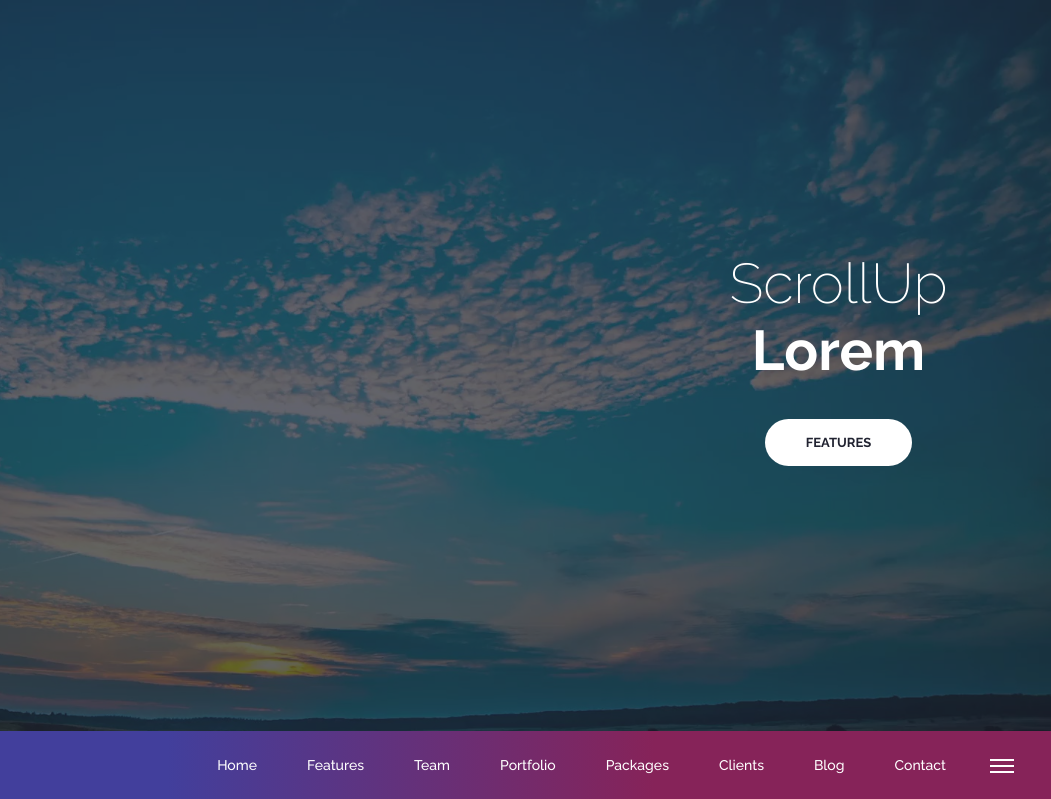
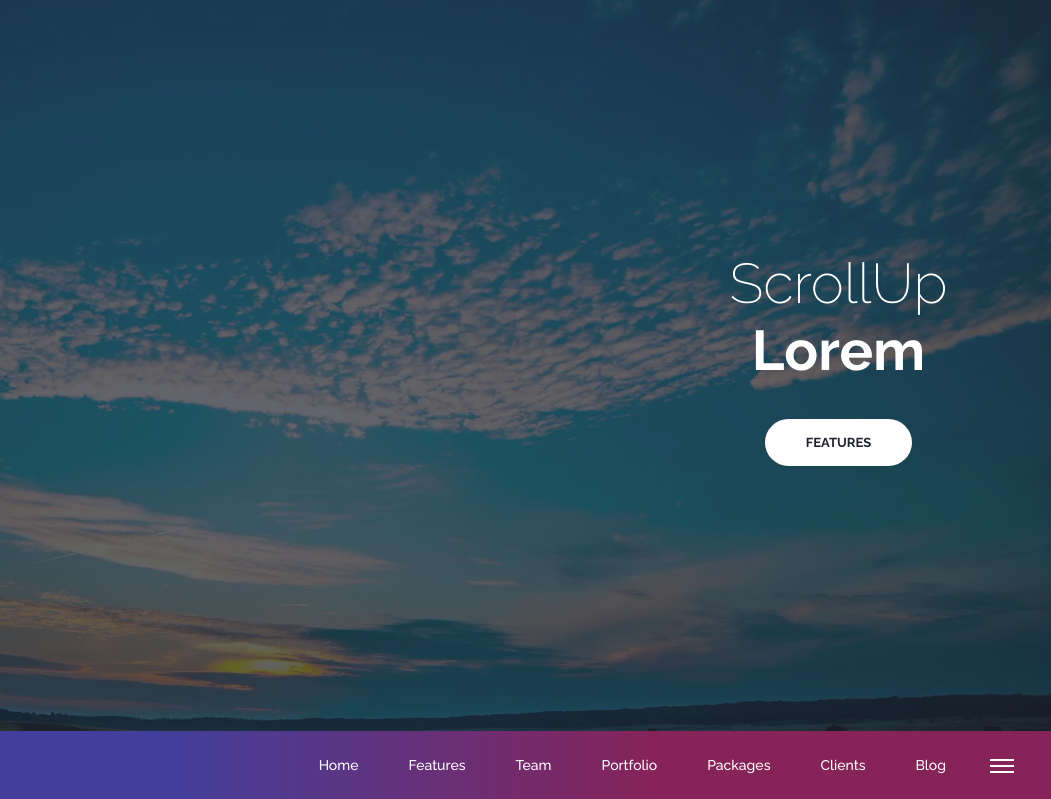
Before and after one commit to ArdaIsiktas/scrollups, a website: page public/index.html in a window 1280 px wide. Shown: the top 799 px of the page, 229-1280 px from the left. Drawn offline with nearby package versions, Linux system fonts and the light colour scheme; some packages are replaced by stand-ins of ours.

Commit message:
Menü kısmından contacatı kaldırdım

```diff
--- a/public/index.html
+++ b/public/index.html
@@ -73,9 +73,6 @@
                   </li>
                   <li class="nav-item">
                      <a class="nav-link pagescroll" href="#our-blog">Blog</a>
-                  </li>
-                  <li class="nav-item">
-                     <a class="nav-link pagescroll" href="#contactus">contact</a>
                   </li>
                </ul>
             </div>
```
